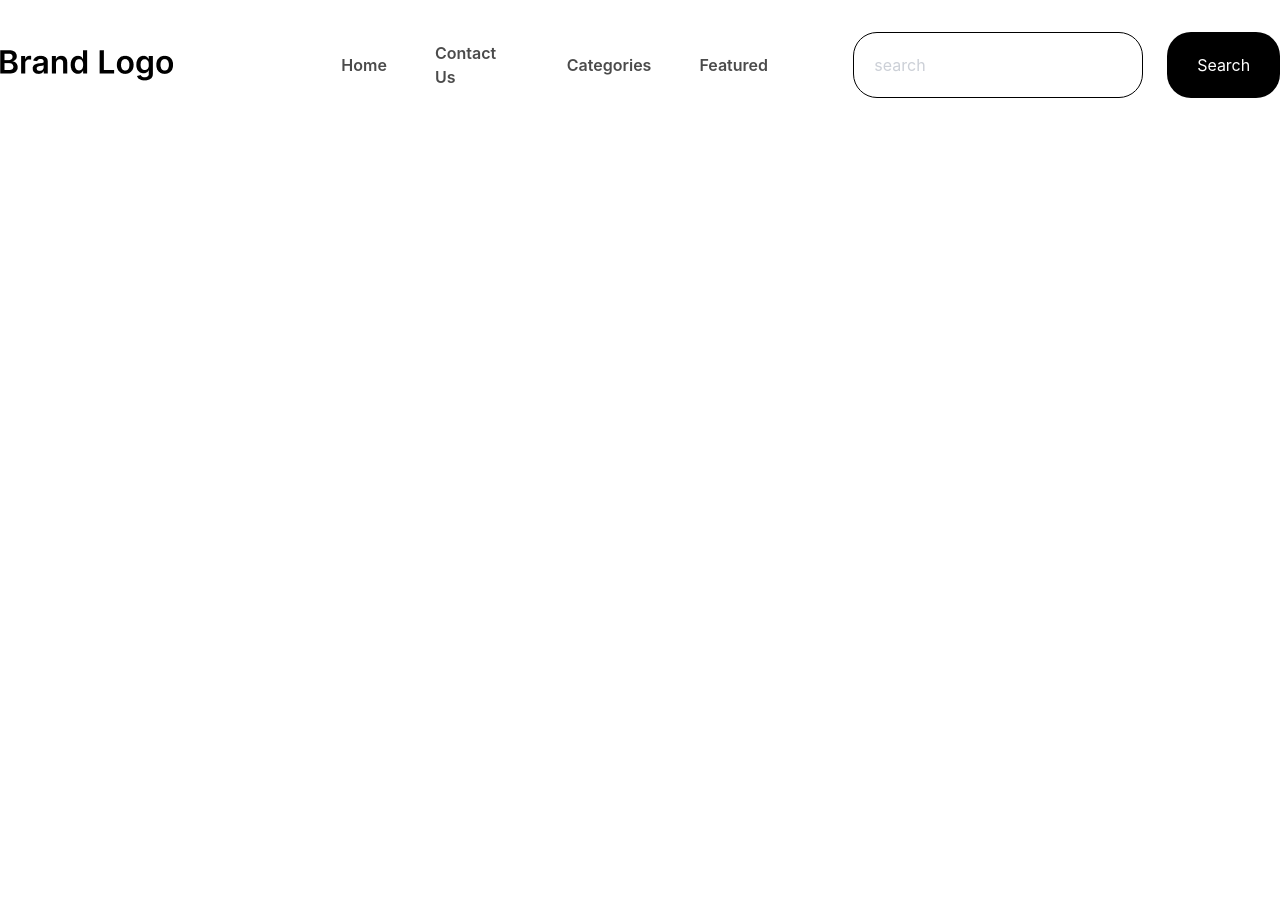
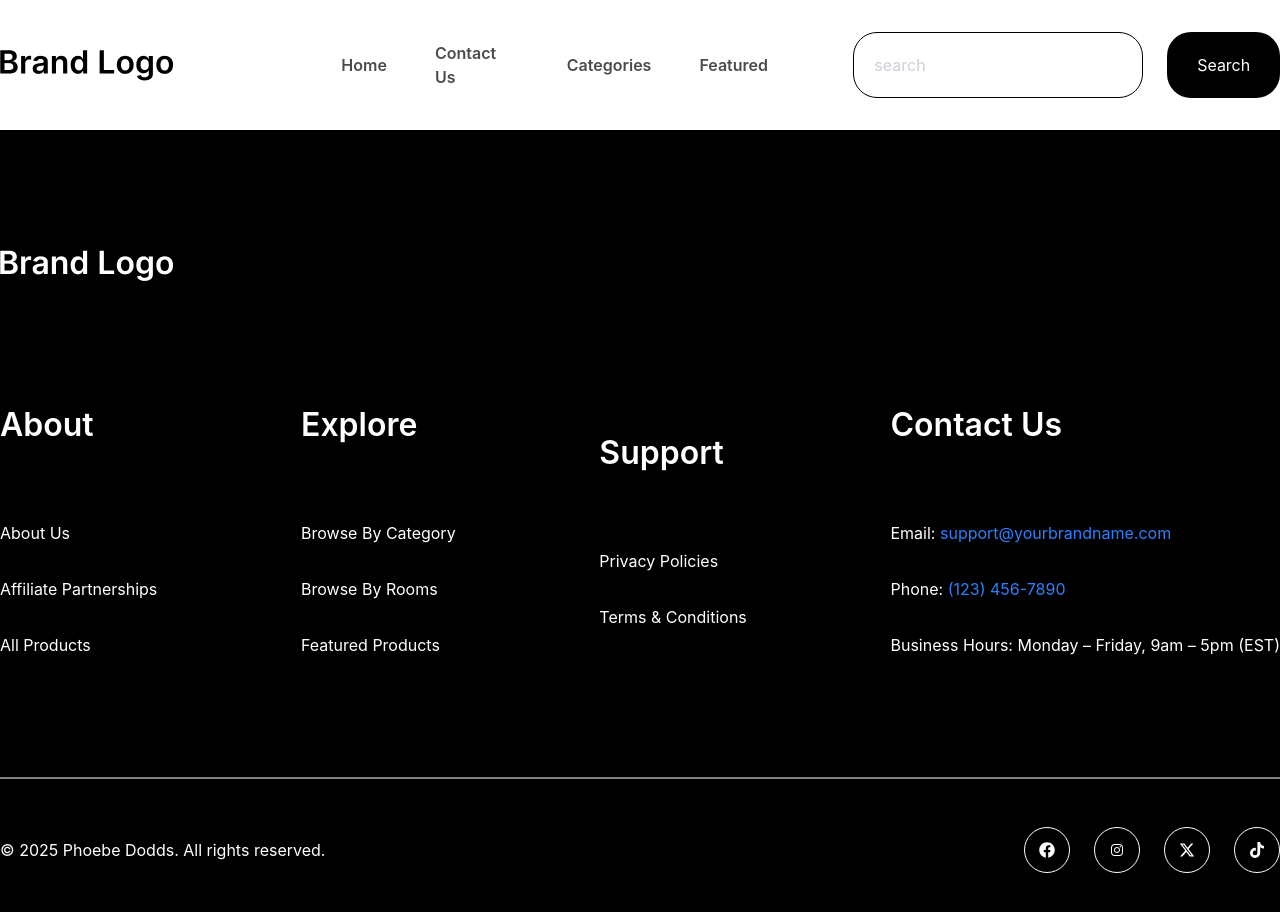
Before and after one commit to sultan93291/phoebedodds, a React (Vite) app: page / in a window 1280 px wide. Shown: the top 912 px of the page. Before the commit the page ends 800 px from the top, so only its background shows below. Built offline with nearby package versions, Linux system fonts and the light colour scheme.

Commit message:
add footer

```diff
--- a/package.json
+++ b/package.json
@@ -13,6 +13,7 @@
     "@tailwindcss/vite": "^4.1.7",
     "react": "^19.1.0",
     "react-dom": "^19.1.0",
+    "react-icons": "^5.5.0",
     "react-router-dom": "^7.6.0",
     "tailwindcss": "^4.1.7"
   },
--- a/src/Components/Shared/Footer.tsx
+++ b/src/Components/Shared/Footer.tsx
@@ -1,11 +1,104 @@
+import Container from "./Container";
+import Footerlogo from "../../assets/Images/footerlogo.png";
+import { FaFacebook } from "react-icons/fa";
+import { IoLogoInstagram } from "react-icons/io";
+import { FaTiktok } from "react-icons/fa6";
+import { FaXTwitter } from "react-icons/fa6";
 
 
 const Footer = () => {
   return (
-    <div>
+    <footer className="py-[120px] bg-[#000]">
+      <Container>
+        <figure>
+          <img src={Footerlogo} alt="Footerlogo" />
+        </figure>
+        <div className="py-[120px] flex justify-between items-center border-b-2 border-[#828282]">
+          <div className="">
+            <h3 className="font-inter font-semibold text-white text-[32px] pb-18">
+              About
+            </h3>
+            <ul className="flex flex-col gap-8">
+              <li className="font-inter font-normal text-[16px] text-white cursor-pointer hover:underline">
+                About Us
+              </li>
+              <li className="font-inter font-normal text-[16px] text-white cursor-pointer hover:underline">
+                Affiliate Partnerships
+              </li>
+              <li className="font-inter font-normal text-[16px] text-white cursor-pointer hover:underline">
+                All Products
+              </li>
+            </ul>
+          </div>
+          <div className="">
+            <h3 className="font-inter font-semibold text-white text-[32px] pb-18">
+              Explore
+            </h3>
+            <ul className="flex flex-col gap-8">
+              <li className="font-inter font-normal text-[16px] text-white cursor-pointer hover:underline">
+                Browse By Category
+              </li>
+              <li className="font-inter font-normal text-[16px] text-white cursor-pointer hover:underline">
+                Browse By Rooms
+              </li>
+              <li className="font-inter font-normal text-[16px] text-white cursor-pointer hover:underline">
+                Featured Products
+              </li>
+            </ul>
+          </div>
+          <div className="">
+            <h3 className="font-inter font-semibold text-white text-[32px] pb-18">
+              Support
+            </h3>
+            <ul className="flex flex-col gap-8">
+              <li className="font-inter font-normal text-[16px] text-white cursor-pointer hover:underline">
+                Privacy Policies
+              </li>
+              <li className="font-inter font-normal text-[16px] text-white cursor-pointer hover:underline">
+                Terms & Conditions
+              </li>
+            </ul>
+          </div>
+          <div className="">
+            <h3 className="font-inter font-semibold text-white text-[32px] pb-18">
+              Contact Us
+            </h3>
+            <ul className="flex flex-col gap-8">
+              <li className="font-inter font-normal text-[16px] text-white cursor-pointer hover:underline">
+                Email:{" "}
+                <span className="text-blue-500">support@yourbrandname.com</span>
+              </li>
+              <li className="font-inter font-normal text-[16px] text-white cursor-pointer hover:underline">
+                Phone: <span className="text-blue-500">(123) 456-7890</span>
+              </li>
+              <li className="font-inter font-normal text-[16px] text-white cursor-pointer hover:underline">
+                Business Hours: Monday – Friday, 9am – 5pm (EST)
+              </li>
+            </ul>
+          </div>
+        </div>
+        <div className="pt-12 flex justify-between items-center">
+          <p className="font-inter font-normal text-[16px] text-white">
+            © 2025 Phoebe Dodds. All rights reserved.
+          </p>
+          <div className="flex gap-x-6">
+            <div className="h-[46px] w-[46px] rounded-full border border-white flex justify-center items-center hover:border-amber-300 cursor-pointer">
+              <FaFacebook className="text-white" />
+            </div>
+            <div className="h-[46px] w-[46px] rounded-full border border-white flex justify-center items-center hover:border-amber-300 cursor-pointer">
+              <IoLogoInstagram className="text-white" />
+            </div>
+            <div className="h-[46px] w-[46px] rounded-full border border-white flex justify-center items-center hover:border-amber-300 cursor-pointer">
+              <FaXTwitter className="text-white" />
+            </div>
+            <div className="h-[46px] w-[46px] rounded-full border border-white flex justify-center items-center hover:border-amber-300 cursor-pointer">
+              <FaTiktok className="text-white" />
+            </div>
+          </div>
+        </div>
+      </Container>
+    </footer>
+  );
+};
 
-    </div>
-  )
-}
-
-export default Footer
+export default Footer;
```
Also changed, not shown: src/assets/Images/footerlogo.png (added), 1 other file (tests, documents, lock files or other folders).
